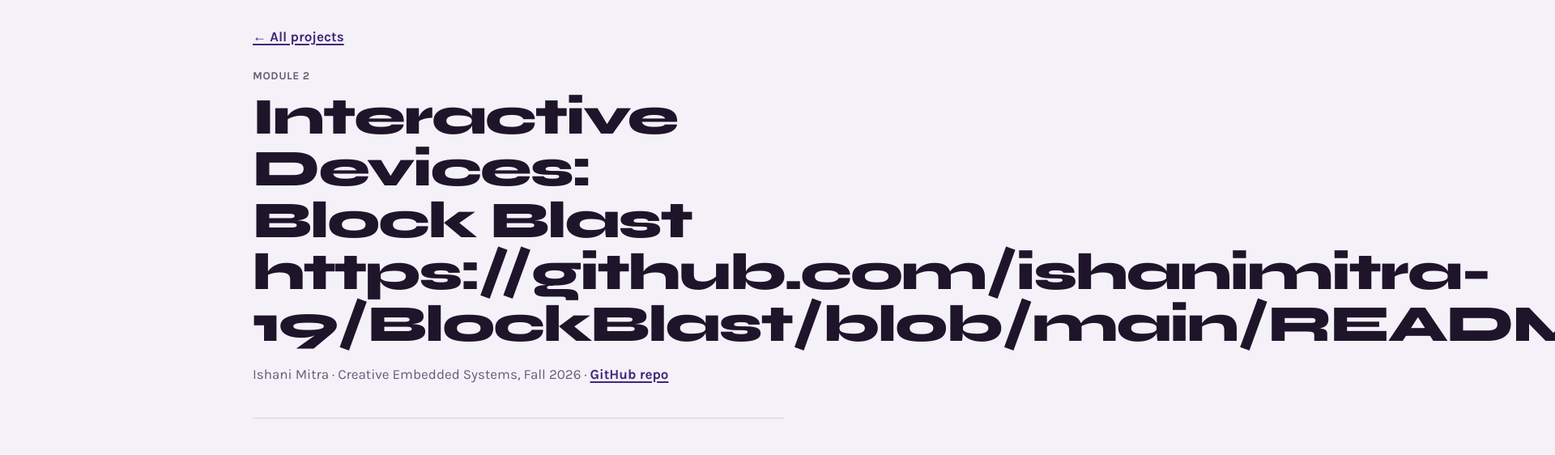
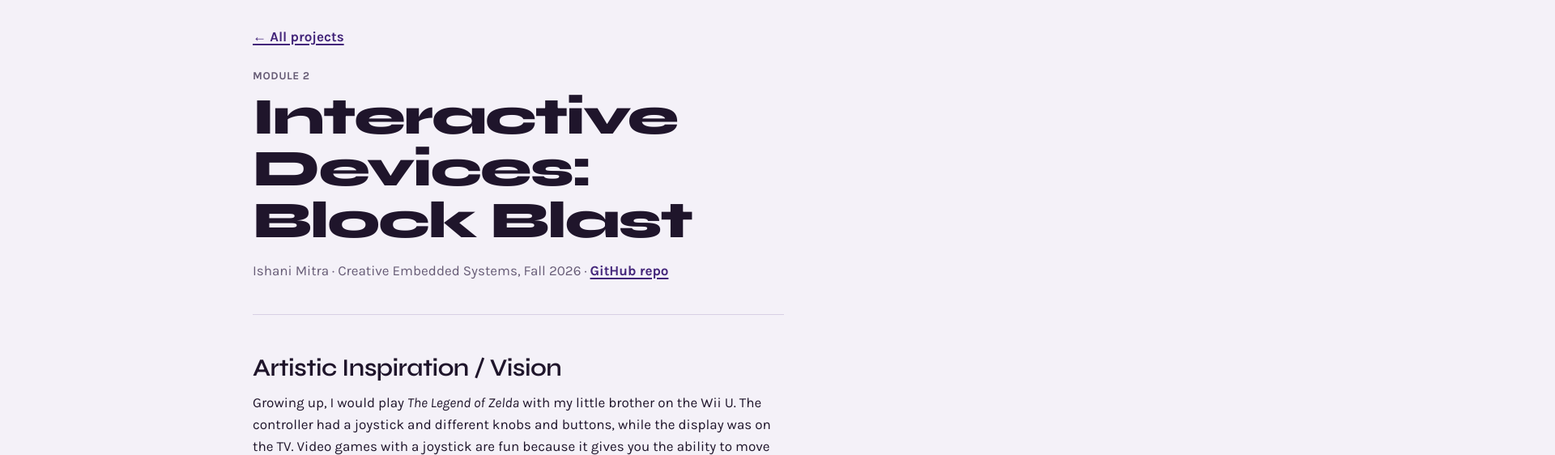
Before and after one commit to ishanimitra-19/CES-ishanimitra.github.io, a plain HTML site: page module2.html in a window 1280 px wide. Shown: the top 562 px of the page at 81% size, 1920 px wide, since content can reach past the window. Drawn offline with Linux system fonts and the light colour scheme.

Commit message:
Update header title in module2.html
Removed the GitHub link from the header title.

```diff
--- a/module2.html
+++ b/module2.html
@@ -50,7 +50,7 @@
 
   <header>
     <p class="kicker">Module 2</p>
-    <h1>Interactive Devices: Block Blast https://github.com/ishanimitra-19/BlockBlast/blob/main/README.md </h1>
+    <h1>Interactive Devices: Block Blast  </h1>
     <p class="meta">Ishani Mitra · Creative Embedded Systems, Fall 2026 · <a id="repo-link" href="#">GitHub repo</a></p>
   </header>
 
```
